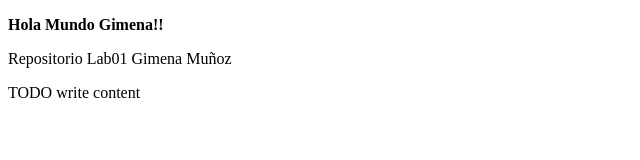
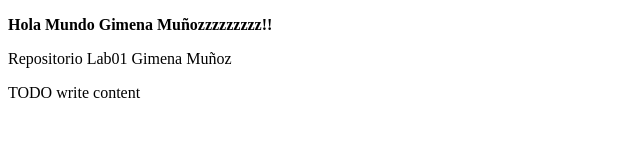
Before and after one commit to gimenamunozf0309/Gimena_Lab01, a website: page public_html/index.html in a window 1280 px wide. Shown: the whole page, without its empty margins (0-640 px from the left). Drawn offline with Linux system fonts and the light colour scheme.

Commit message:
Hice el primer Lab01 de progra3, con un Hola Mundo y le agregue el gimena munozzzzzzzzz

```diff
--- a/public_html/index.html
+++ b/public_html/index.html
@@ -12,7 +12,7 @@ and open the template in the editor.
     </head>
     <body>
         <!--Aca comienza-->
-        <p><b> Hola Mundo Gimena!! </b></p>
+        <p><b> Hola Mundo Gimena Muñozzzzzzzzz!! </b></p>
         <p>Repositorio Lab01 Gimena Muñoz</p>
 
         <div>TODO write content</div>
```
